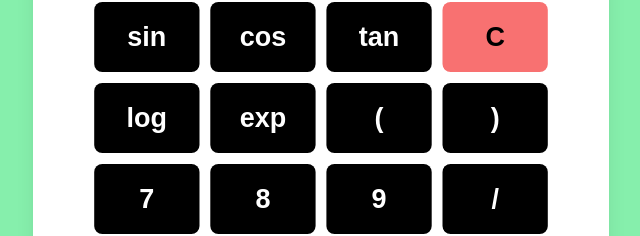
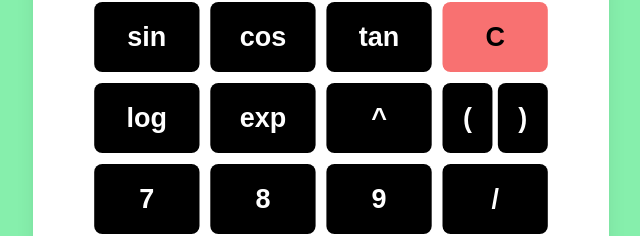
Before and after one commit to olenamolla/CalculatorGPT, a Next.js app: page / in a window 1280 px wide. Shown: the part 177-413 px from the top of the page, without its empty margins (319-959 px from the left). Built offline with nearby package versions, Linux system fonts and the light colour scheme.

Commit message:
fix: Add ^ back. Fix the position of bracket buttons

```diff
--- a/src/app/page.js
+++ b/src/app/page.js
@@ -69,9 +69,12 @@ const [expression, setExpression] = useState(""); // To store the user input
 
           <button onClick={() => handleClick("log")} className="p-3 bg-black text-white rounded-md text-xl font-bold hover:bg-blue-600">log</button>
           <button onClick={() => handleClick("exp")} className="p-3 bg-black text-white rounded-md text-xl font-bold hover:bg-blue-600">exp</button>
-          <button onClick={() => handleClick("(")} className="p-3 bg-black text-white rounded-md text-xl font-bold hover:bg-blue-600">(</button>
-          <button onClick={() => handleClick(")")} className="p-3 bg-black text-white rounded-md text-xl font-bold hover:bg-blue-600">)</button>
+          <button onClick={() => handleClick("^")} className="p-3 bg-black text-white rounded-md text-xl font-bold hover:bg-blue-600">^</button>
 
+          <div className="flex col-span-1 gap-1">
+          <button onClick={() => handleClick("(")} className="w-1/2 p-3 bg-black text-white rounded-md text-xl font-bold hover:bg-blue-600">(</button>
+          <button onClick={() => handleClick(")")} className="w-1/2 p-3 bg-black text-white rounded-md text-xl font-bold hover:bg-blue-600">)</button>
+          </div>
 
           <button onClick={() => handleClick("7")} className="p-3 bg-black text-white rounded-md text-xl font-bold hover:bg-gray-600">7</button>
           <button onClick={() => handleClick("8")} className="p-3 bg-black text-white rounded-md text-xl font-bold hover:bg-gray-600">8</button>
@@ -83,18 +86,18 @@ const [expression, setExpression] = useState(""); // To store the user input
           <button onClick={() => handleClick("6")} className="p-3 bg-black text-white rounded-md text-xl font-bold hover:bg-gray-600">6</button>
           <button onClick={() => handleClick("*")} className="p-3 bg-black text-white rounded-md text-xl font-bold hover:bg-blue-600">*</button>
 
-  {/* Row 5: 1 2 3 - */}
+
           <button onClick={() => handleClick("1")} className="p-3 bg-black text-white rounded-md text-xl font-bold hover:bg-gray-600">1</button>
           <button onClick={() => handleClick("2")} className="p-3 bg-black text-white rounded-md text-xl font-bold hover:bg-gray-600">2</button>
           <button onClick={() => handleClick("3")} className="p-3 bg-black text-white rounded-md text-xl font-bold hover:bg-gray-600">3</button>
           <button onClick={() => handleClick("-")} className="p-3 bg-black text-white rounded-md text-xl font-bold hover:bg-blue-600">-</button>
 
-  {/* Row 6: 0 . + (0 spans 2 columns) */}
+
           <button onClick={() => handleClick("0")} className="col-span-2 p-3 bg-black text-white rounded-md text-xl font-bold hover:bg-gray-600">0</button>
           <button onClick={() => handleClick(".")} className="p-3 bg-black text-white rounded-md text-xl font-bold hover:bg-blue-600">.</button>
           <button onClick={() => handleClick("+")} className="p-3 bg-black text-white rounded-md text-xl font-bold hover:bg-blue-600">+</button>
 
-  {/* Row 7: = (span full width) */}
+
           <button onClick={() => handleClick("=")} className="col-span-4 p-3 bg-green-500 text-black rounded-md text-xl font-bold hover:bg-green-600">=</button>
         </div>
       </div>
```
